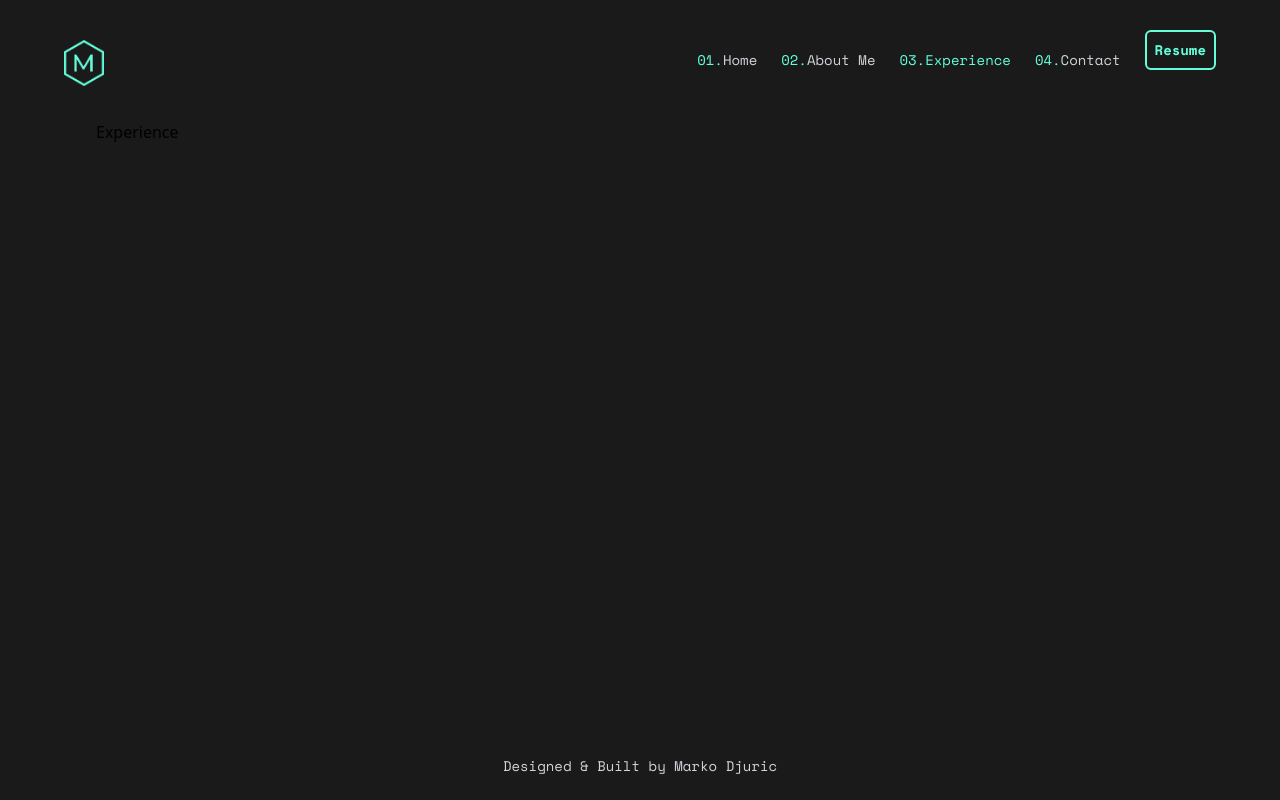
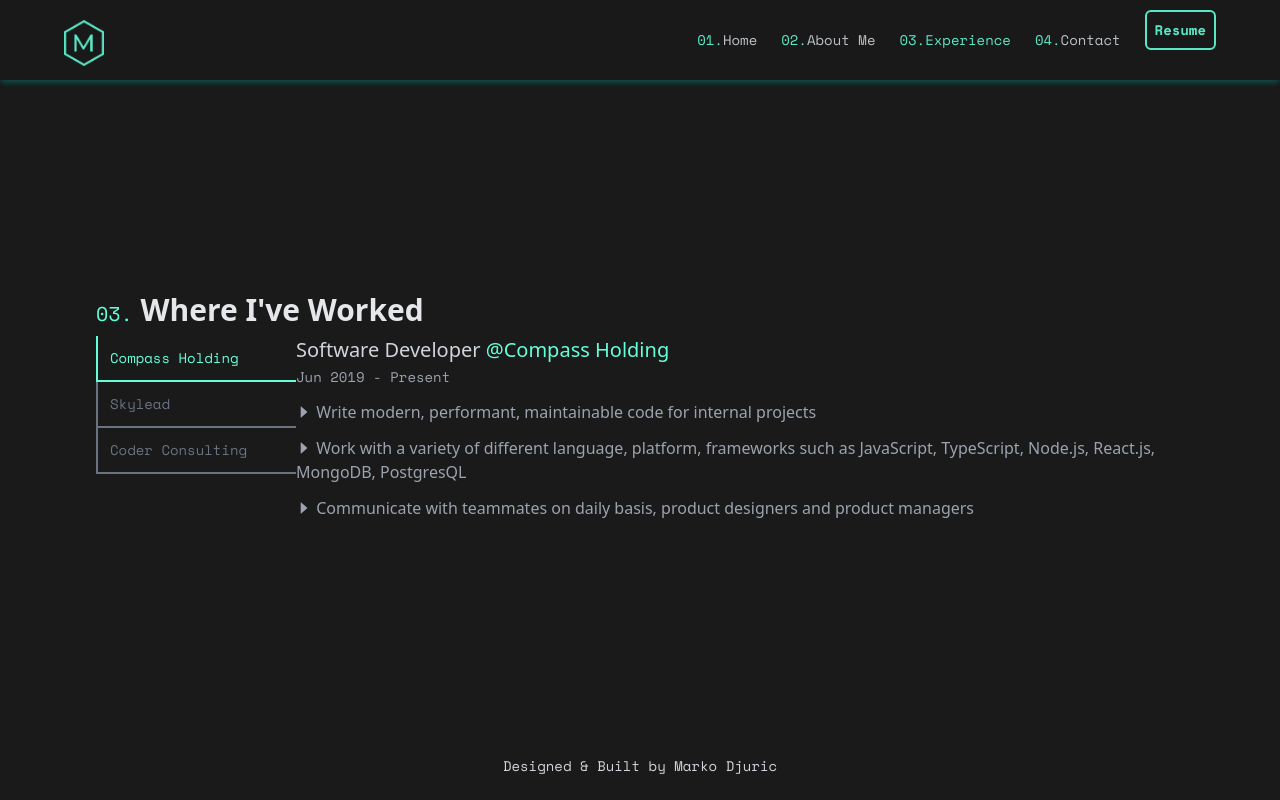
Before and after one commit to Marko351/mark_portfolio, a Next.js app: page /experience in a window 1280 px wide. Built offline with nearby package versions, Linux system fonts and the light colour scheme.

Commit message:
Experience module in progress

```diff
--- a/components/Layout/index.jsx
+++ b/components/Layout/index.jsx
@@ -21,7 +21,7 @@ const Layout = ({ children }) => {
     <>
       <div className={`flex flex-col min-h-screen pt-20 bg-background font-SpaceMono relative overflow-hidden`}>
         <div
-          className={`fixed top-0 z-10 flex h-14 md:h-auto bg-background justify-between items-center py-10 px-8 md:px-16 animate-fadeIn-1 w-full`}
+          className={`fixed opacity-90 shadow-md shadow-teal-900 top-0 z-10 flex h-14 md:h-10 bg-background justify-between items-center py-10 px-8 md:px-16 animate-fadeIn-1 w-full`}
         >
           {/* Logo */}
           <Logo />
--- /dev/null
+++ b/data/experience.js
@@ -0,0 +1,65 @@
+export const ExperienceData = [
+  {
+    id: 1,
+    position: 'Software Developer',
+    companyName: 'Compass Holding',
+    dateEngaged: 'Jun 2019 - Present',
+    responsibilities: [
+      {
+        id: 1,
+        description: 'Write modern, performant, maintainable code for internal projects',
+      },
+      {
+        id: 2,
+        description:
+          'Work with a variety of different language, platform, frameworks such as JavaScript, TypeScript, Node.js, React.js, MongoDB, PostgresQL',
+      },
+      {
+        id: 3,
+        description: 'Communicate with teammates on daily basis, product designers and product managers',
+      },
+    ],
+  },
+  {
+    id: 2,
+    position: 'Backend Developer',
+    companyName: 'Skylead',
+    dateEngaged: 'May 2021 - Jun 2022',
+    responsibilities: [
+      {
+        id: 1,
+        description: 'Write modern, performant, maintainable code for internal projects',
+      },
+      {
+        id: 2,
+        description:
+          'Work with a variety of different language, platform, frameworks such as JavaScript, TypeScript, Node.js, React.js, MongoDB, PostgresQL',
+      },
+      {
+        id: 3,
+        description: 'Communicate with teammates on daily basis, product designers and product managers',
+      },
+    ],
+  },
+  {
+    id: 3,
+    position: 'Intern Position',
+    companyName: 'Coder Consulting',
+    dateEngaged: 'January 2019 - Jun 2019',
+    responsibilities: [
+      {
+        id: 1,
+        description: 'Write modern, performant, maintainable code for internal projects',
+      },
+      {
+        id: 2,
+        description:
+          'Work with a variety of different language, platform, frameworks such as JavaScript, TypeScript, Node.js, React.js, MongoDB, PostgresQL',
+      },
+      {
+        id: 3,
+        description: 'Communicate with teammates on daily basis, product designers and product managers',
+      },
+    ],
+  },
+];
--- a/pages/about.jsx
+++ b/pages/about.jsx
@@ -24,7 +24,7 @@ const About = (props) => {
             that helps businesses track their expenses and income.
           </p>
           <p className="mt-4">Here are a few technologies I've been working with in my carrier:</p>
-          <ul className="block md:grid grid-cols-2 gap-y-3 p-0 mt-4 overflow-hidden list-none">
+          <ul className="block md:grid grid-cols-2 space-y-2 md:space-y-0 md:gap-y-3 p-0 mt-4 overflow-hidden list-none">
             <li className="flex items-center">
               <span className="text-primary flex items-center mr-2">
                 <CaretRightOutlined />
@@ -70,7 +70,13 @@ const About = (props) => {
           </ul>
         </div>
         <div className="brightness-75 saturate-150 mt-14 md:mt-0">
-          <Image className="rounded-lg cursor-pointer mx-auto drop-shadow-2xl" src={'/images/me/me_1.jpeg'} alt="me" width={250} height={250} />
+          <Image
+            className="shadow-lg rounded-lg mx-auto hover:scale-105 shadow-teal-900 transition-transform ease-out duration-200"
+            src={'/images/me/me_1.jpeg'}
+            alt="me"
+            width={250}
+            height={250}
+          />
         </div>
       </div>
     </section>
--- a/pages/experience.jsx
+++ b/pages/experience.jsx
@@ -1,7 +1,60 @@
-import React from 'react';
+import React, { useState } from 'react';
+import classNames from 'classnames';
+import { CaretRightOutlined } from '@ant-design/icons';
+
+import { ExperienceData } from '../data/experience';
 
 const Experience = (props) => {
-  return <div>Experience</div>;
+  const [experience, setExperience] = useState(ExperienceData[0]);
+
+  return (
+    <section className="bg-background mx-auto flex flex-col justify-center md:min-w-0 lg:min-w-[800px]">
+      <h2 className="text-gray-200 text-xl md:text-3xl font-bold md:horizontal-line mb-2">
+        <span className="text-primary text-md md:text-xl font-SpaceMono font-thin">03.</span> Where I've Worked
+      </h2>
+      <div className="grid md:grid-cols-[200px_1fr]">
+        <div className="flex md:flex-col font-SpaceMono overflow-x-scroll mb-4">
+          {ExperienceData.map((item) => (
+            <button
+              className={classNames(
+                'text-left min-w-[145px] md:w-full p-3 border-b-2 md:border-l-2 text-xs md:text-sm focus:bg-background-light hover:bg-background-light transition-transform duration-200 ease-out',
+                {
+                  'text-primary': experience.id === item.id,
+                  'text-gray-500': experience.id !== item.id,
+                  'md:border-l-primary': experience.id === item.id,
+                  'md:border-l-gray-500': experience.id !== item.id,
+                  'border-b-primary': experience.id === item.id,
+                  'border-b-gray-500': experience.id !== item.id,
+                }
+              )}
+              key={item.id}
+              onClick={() => setExperience(item)}
+            >
+              {item.companyName}
+            </button>
+          ))}
+        </div>
+        <div>
+          <h3 className="text-gray-300 text-lg md:text-xl">
+            {experience.position}
+            <span className="text-primary"> @{experience.companyName}</span>
+          </h3>
+          <date className="text-gray-400 font-SpaceMono text-sm">{experience.dateEngaged}</date>
+
+          <ul className="text-gray-400 text-sm md:text-base space-y-3 mt-3">
+            {experience.responsibilities.map((responsibility) => (
+              <li key={responsibility.id}>
+                <span>
+                  <CaretRightOutlined />
+                </span>{' '}
+                {responsibility.description}
+              </li>
+            ))}
+          </ul>
+        </div>
+      </div>
+    </section>
+  );
 };
 
 export default Experience;
--- a/tailwind.config.js
+++ b/tailwind.config.js
@@ -8,6 +8,7 @@ module.exports = {
       colors: {
         primary: '#64ffda',
         background: '#191A19',
+        'background-light': '#1e231e',
       },
       fontFamily: {
         SpaceMono: ['Space Mono', ...defaultTheme.fontFamily.sans],
```
Also changed, not shown: public/images/me/me.jpg (deleted).
